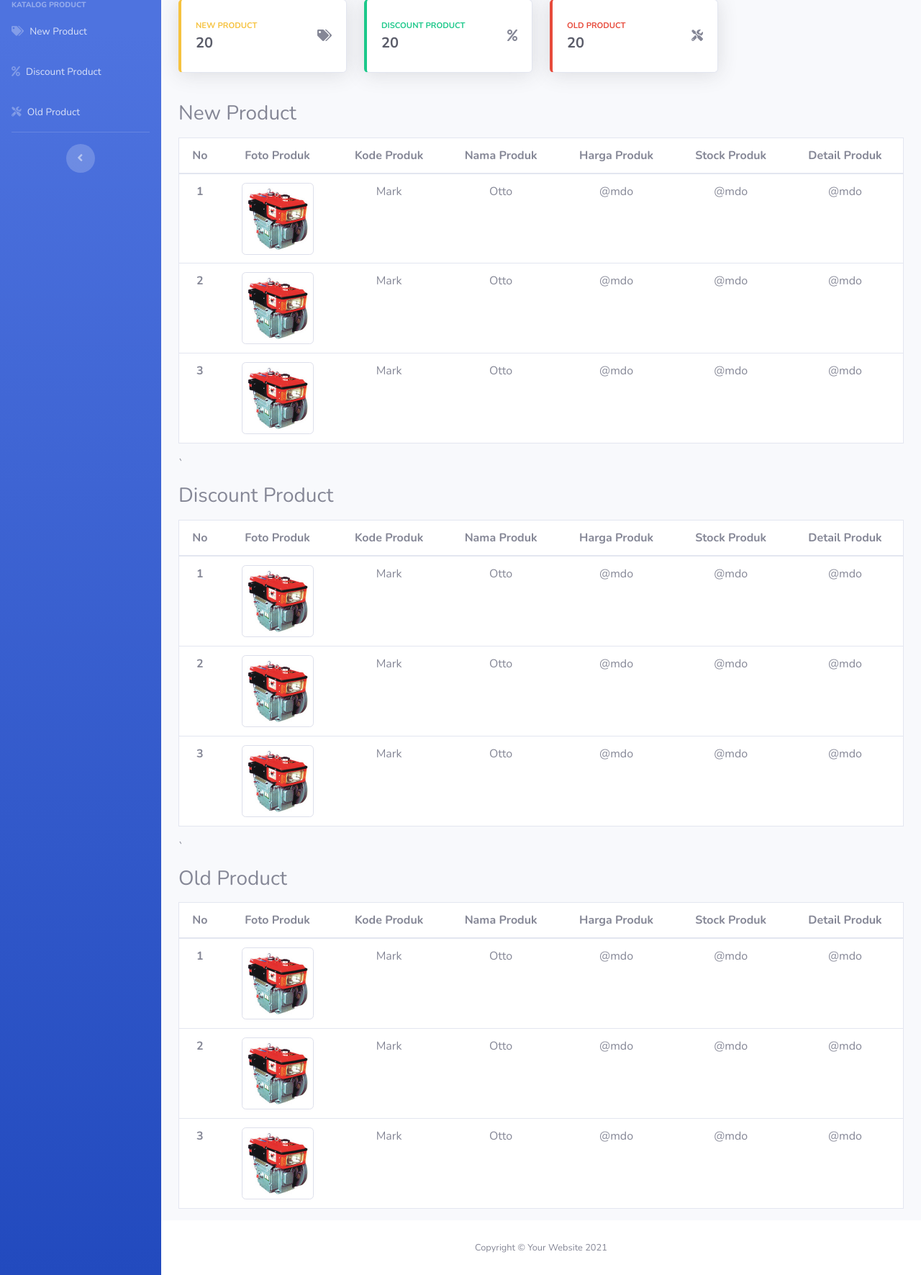
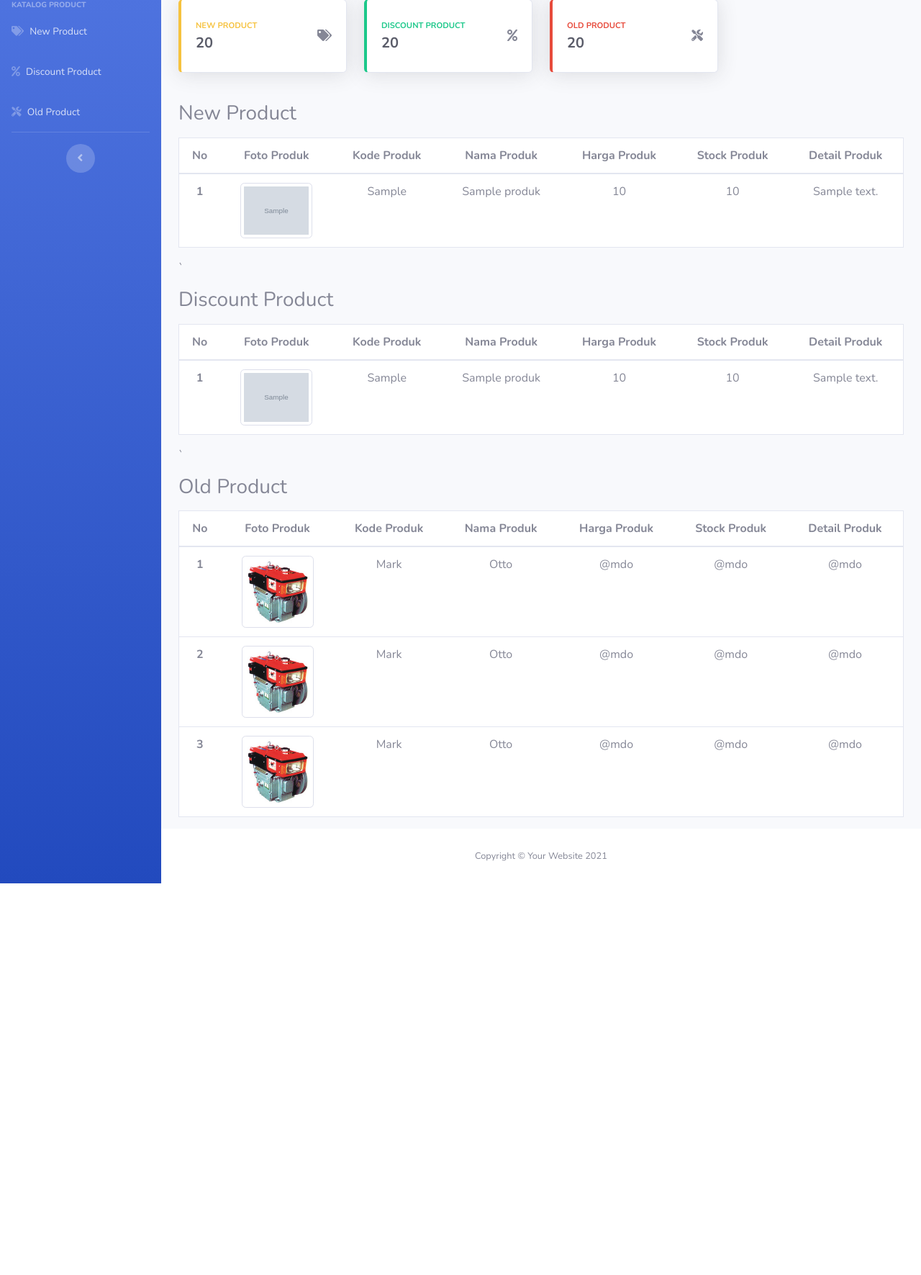
Before and after one commit to Edokur/project-1-new, a PHP site: page /Dasboard/dashboard2.php in a window 1280 px wide. Shown: the part 145-1916 px from the top of the page at 72% size. After the commit the page ends 1372 px from the top, so only its background shows below. Run offline with PHP 8.4, Linux system fonts and the light colour scheme; the visitor is signed in with stand-in values (Sample User, id 1); tables that the repository leaves empty or names only in its code hold one stand-in row (values such as "Sample post"); grey boxes marked "Sample" are stand-in pictures.

Commit message:
menampilkan new & discount produk dengan database

```diff
--- a/Dasboard/dashboard2.php
+++ b/Dasboard/dashboard2.php
@@ -1,3 +1,7 @@
+<?php
+include "../conection_database.php";
+?>
+
 <!DOCTYPE html>
 <html lang="en">
 
@@ -233,64 +237,24 @@
                         </tr>
                     </thead>
                     <tbody>
+                        <?php
+                            $sql = "SELECT * FROM produk ORDER BY id_produk DESC LIMIT 5";
+                            $no = 1;
+                            $data = mysqli_query($con, $sql);
+                            while($x = mysqli_fetch_array($data)){
+                        ?>
                         <tr>
-                        <th scope="row">1</th>
-                        <td><img src="../img/diesel.jpg" class="img-thumbnail" width="100px" alt=""></td>
-                        <td>Mark</td>
-                        <td>Otto</td>
-                        <td>@mdo</td>
-                        <td>@mdo</td>
-                        <td>@mdo</td>
-                        <!-- <td>
-                            <a href="" class="bg-success p-2 rounded text-white">
-                                <i class="far fa-edit text-white"></i>
-                                Edit
-                            </a>
-                            <a href="" class="bg-danger p-2 rounded ml-3 text-white">
-                                <i class="far fa-trash-alt text-white"></i>
-                                Delete
-                            </a>
-                        </td> -->
+                        <th scope="row"><?php echo $no++; ?></th>
+                        <td><img src="gambar/<?php echo $x['foto_produk']; ?>" class="img-thumbnail" width="100px" alt=""></td>
+                            <td><?php echo $x['kode_produk']; ?></td>
+                            <td><?php echo $x['nama_produk']; ?></td>
+                            <td><?php echo $x['harga_produk']; ?></td>
+                            <td><?php echo $x['stock_produk']; ?></td>
+                            <td><?php echo $x['detail_produk']; ?></td>
                         </tr>
-                        <tr>
-                        <tr>
-                        <th scope="row">2</th>
-                        <td><img src="../img/diesel.jpg" class="img-thumbnail" width="100px" alt=""></td>
-                        <td>Mark</td>
-                        <td>Otto</td>
-                        <td>@mdo</td>
-                        <td>@mdo</td>
-                        <td>@mdo</td>
-                        <!-- <td>
-                            <a href="" class="bg-success p-2 rounded text-white">
-                                <i class="far fa-edit text-white"></i>
-                                Edit
-                            </a>
-                            <a href="" class="bg-danger p-2 rounded ml-3 text-white">
-                                <i class="far fa-trash-alt text-white"></i>
-                                Delete
-                            </a>
-                        </td> -->
-                        </tr>
-                        <tr>
-                        <th scope="row">3</th>
-                        <td><img src="../img/diesel.jpg" class="img-thumbnail" width="100px" alt=""></td>
-                        <td>Mark</td>
-                        <td>Otto</td>
-                        <td>@mdo</td>
-                        <td>@mdo</td>
-                        <td>@mdo</td>
-                        <!-- <td>
-                            <a href="" class="bg-success p-2 rounded text-white">
-                                <i class="far fa-edit text-white"></i>
-                                Edit
-                            </a>
-                            <a href="" class="bg-danger p-2 rounded ml-3 text-white">
-                                <i class="far fa-trash-alt text-white"></i>
-                                Delete
-                            </a>
-                        </td> -->
-                        </tr>
+                        <?php
+                            }
+                        ?>
                     </tbody>
                 </table>`
                 <h3 class="my-3">
@@ -309,64 +273,24 @@
                         </tr>
                     </thead>
                     <tbody>
+                        <?php
+                            $sql = "SELECT * FROM produk";
+                            $no = 1;
+                            $data = mysqli_query($con, $sql);
+                            while($x = mysqli_fetch_array($data)){
+                        ?>
                         <tr>
-                        <th scope="row">1</th>
-                        <td><img src="../img/diesel.jpg" class="img-thumbnail" width="100px" alt=""></td>
-                        <td>Mark</td>
-                        <td>Otto</td>
-                        <td>@mdo</td>
-                        <td>@mdo</td>
-                        <td>@mdo</td>
-                        <!-- <td>
-                            <a href="" class="bg-success p-2 rounded text-white">
-                                <i class="far fa-edit text-white"></i>
-                                Edit
-                            </a>
-                            <a href="" class="bg-danger p-2 rounded ml-3 text-white">
-                                <i class="far fa-trash-alt text-white"></i>
-                                Delete
-                            </a>
-                        </td> -->
+                            <th scope="row"><?php echo $no++; ?></th>
+                            <td><img src="gambar/<?php echo $x['foto_produk']; ?>" class="img-thumbnail" width="100px" alt=""></td>
+                            <td><?php echo $x['kode_produk']; ?></td>
+                            <td><?php echo $x['nama_produk']; ?></td>
+                            <td><?php echo $x['harga_produk']; ?></td>
+                            <td><?php echo $x['stock_produk']; ?></td>
+                            <td><?php echo $x['detail_produk']; ?></td>
                         </tr>
-                        <tr>
-                        <tr>
-                        <th scope="row">2</th>
-                        <td><img src="../img/diesel.jpg" class="img-thumbnail" width="100px" alt=""></td>
-                        <td>Mark</td>
-                        <td>Otto</td>
-                        <td>@mdo</td>
-                        <td>@mdo</td>
-                        <td>@mdo</td>
-                        <!-- <td>
-                            <a href="" class="bg-success p-2 rounded text-white">
-                                <i class="far fa-edit text-white"></i>
-                                Edit
-                            </a>
-                            <a href="" class="bg-danger p-2 rounded ml-3 text-white">
-                                <i class="far fa-trash-alt text-white"></i>
-                                Delete
-                            </a>
-                        </td> -->
-                        </tr>
-                        <tr>
-                        <th scope="row">3</th>
-                        <td><img src="../img/diesel.jpg" class="img-thumbnail" width="100px" alt=""></td>
-                        <td>Mark</td>
-                        <td>Otto</td>
-                        <td>@mdo</td>
-                        <td>@mdo</td>
-                        <td>@mdo</td>
-                        <!-- <td>
-                            <a href="" class="bg-success p-2 rounded text-white">
-                                <i class="far fa-edit text-white"></i>
-                                Edit
-                            </a>
-                            <a href="" class="bg-danger p-2 rounded ml-3 text-white">
-                                <i class="far fa-trash-alt text-white"></i>
-                                Delete
-                            </a>
-                        </td> -->
-                        </tr>
+                        <?php
+                            }
+                        ?>
                     </tbody>
                 </table>`
                 <h3 class="my-3">
```
